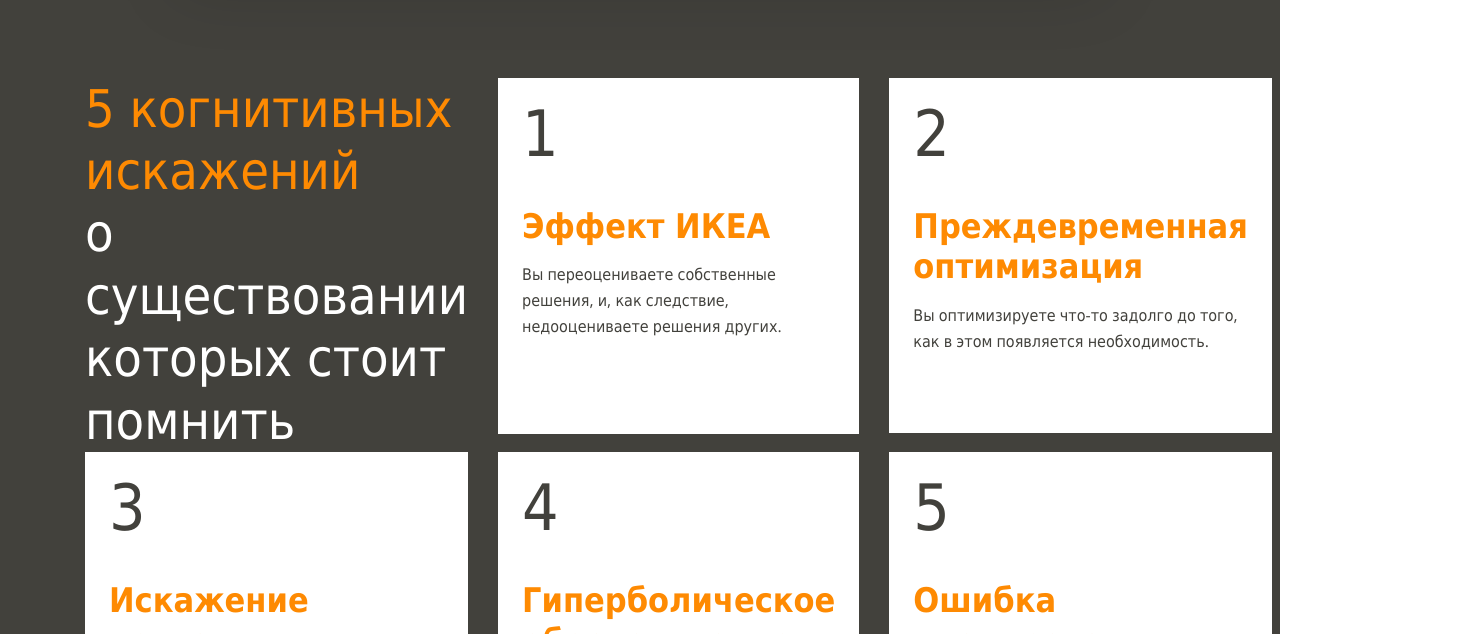
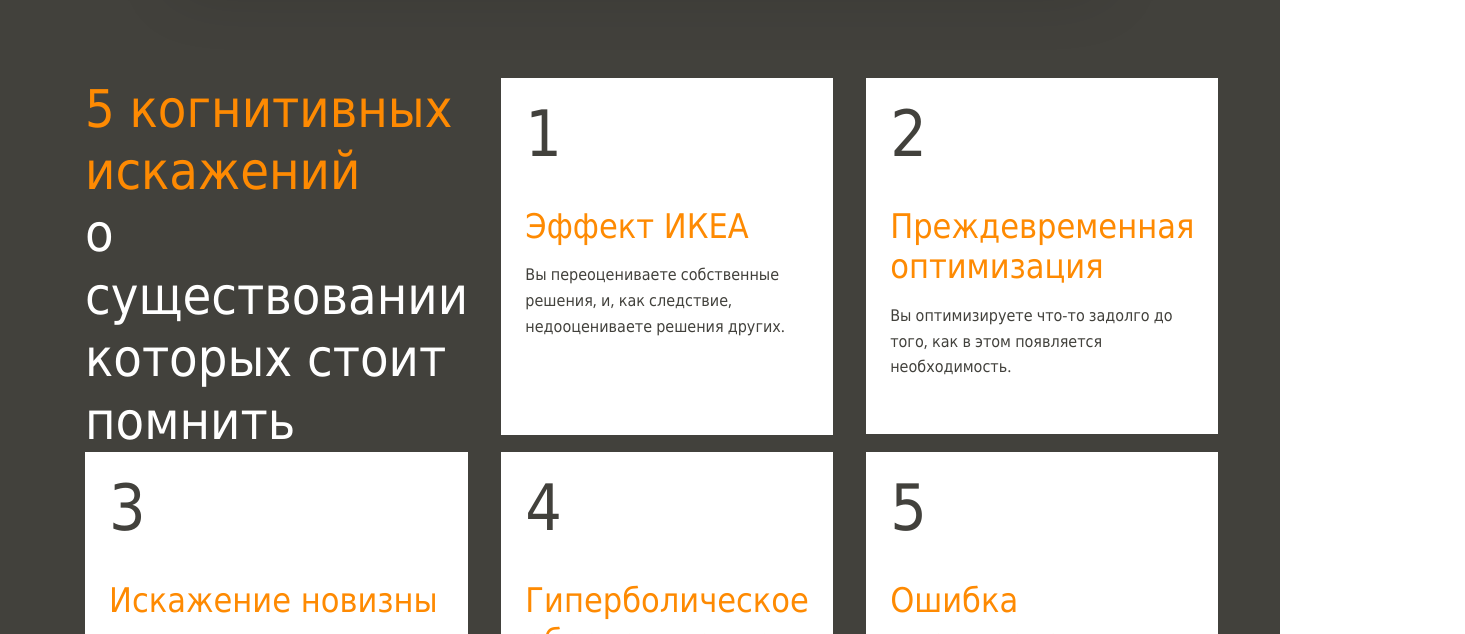
Before and after one commit to ikovalenkoby/layout-designer-project-lvl1, a website: page src/index.html in a window 1280 px wide. Shown: the part 1795-2429 px from the top of the page, 1465 px wide, since content can reach past the window. Drawn offline with nearby package versions, Linux system fonts and the light colour scheme; a web font is replaced by a local one.

Commit message:
Ошибки: убрана лишняя боковая часть первой картинки, дорабоаны отступы и заголовки у карточек.

```diff
--- a/src/styles/style.css
+++ b/src/styles/style.css
@@ -21,8 +21,6 @@
   font-size: 16px;
   line-height: 1.6em;
   color: var(--dark-brown);
-  max-width: 100vw;
-  overflow-x: hidden;
   margin: 0;
 }
 
@@ -75,6 +73,8 @@
 .background {
   position: relative;
   background: var(--light-brown);
+  max-width: 100vw;
+  overflow-x: hidden;
 }
 
 .background::before {
@@ -134,7 +134,7 @@
 .grid-3col {
   display: grid;
   grid-template-columns: repeat(3, 1fr);
-  gap: 0 2.7%;
+  gap: 0 3.0%;
 }
 
 .align-center {
@@ -242,6 +242,7 @@
   color: var(--orange);
   margin-top: 0;
   margin-bottom: 1rem;
+  font-weight: normal;
 }
 
 .card-item p {
```
